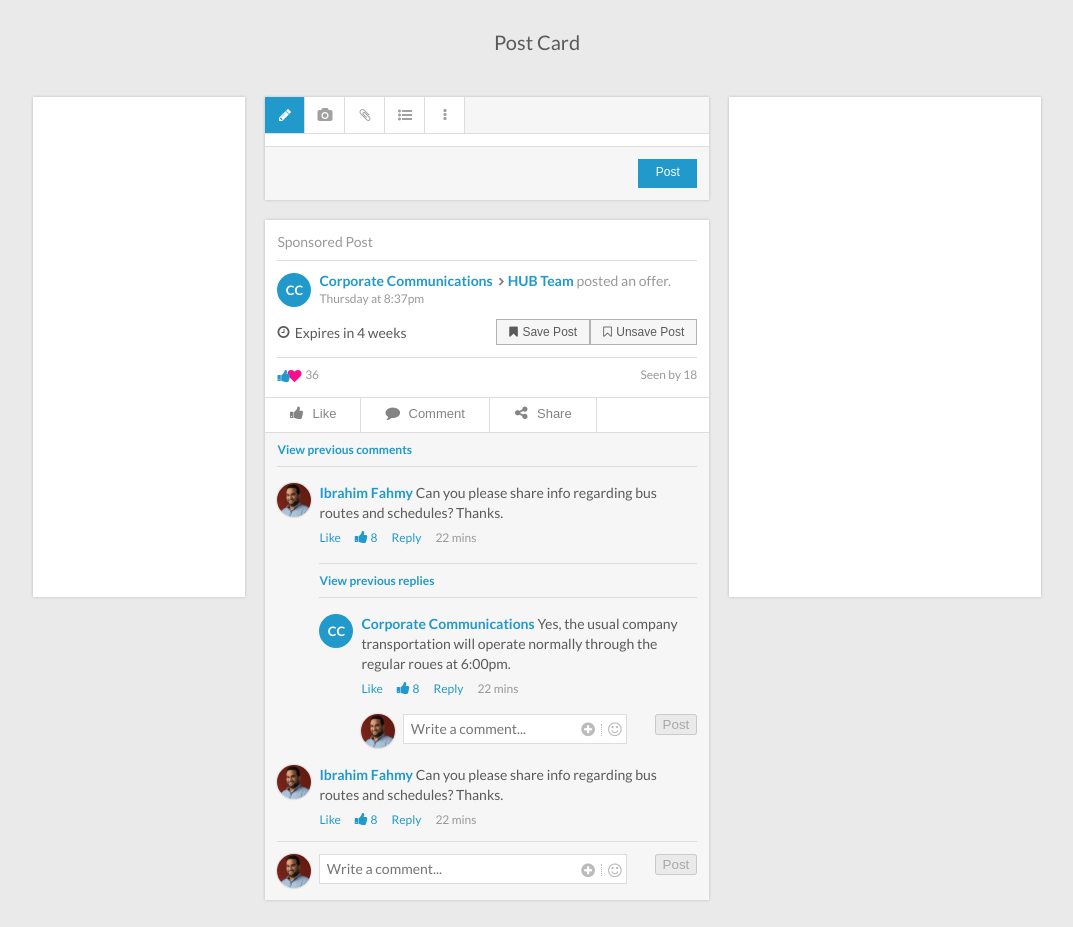
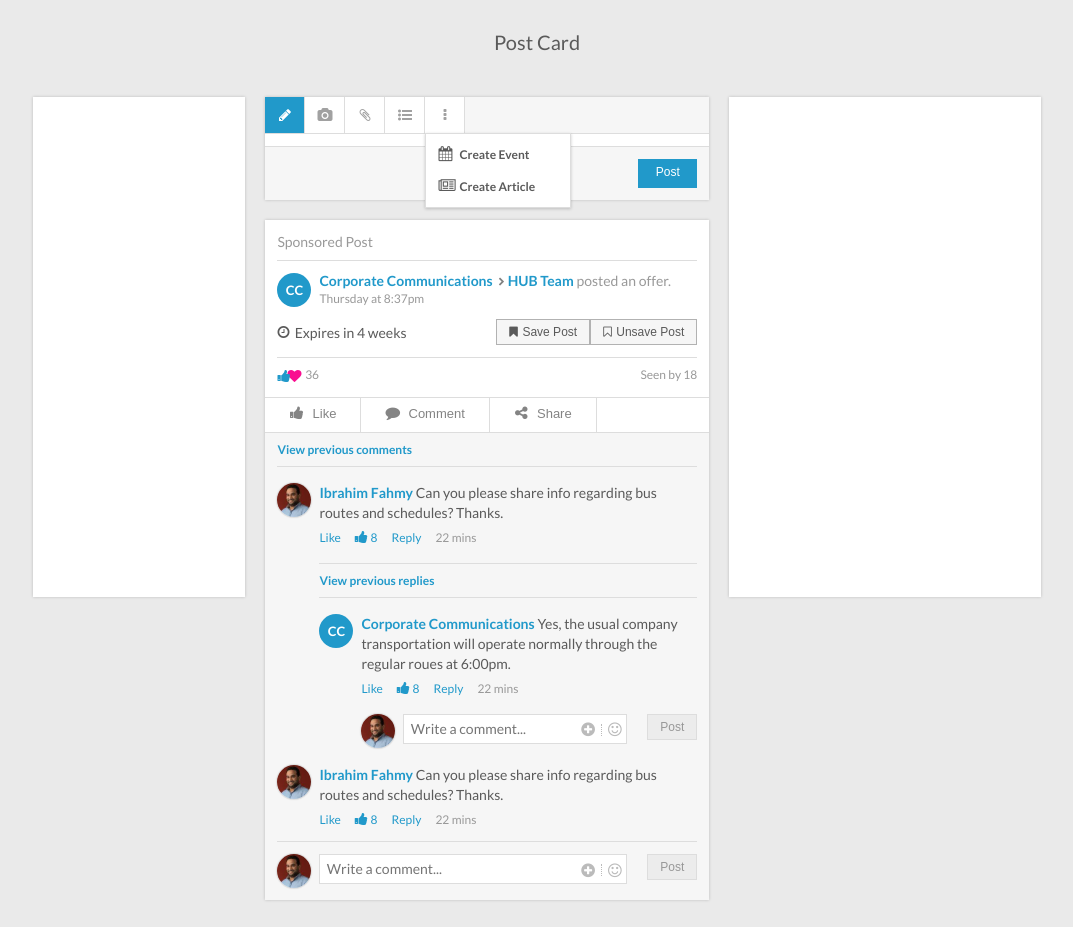
Before and after one commit to hamed-farag/Nebula-UI-Core, a website: page index.html in a window 1280 px wide. Shown: the part 3200-4127 px from the top of the page, without its empty margins (103-1176 px from the left). Drawn offline with Linux system fonts and the light colour scheme.

Commit message:
add dropdown button to create post

```diff
--- a/index.html
+++ b/index.html
@@ -228,9 +228,9 @@
 							<li><button><i class="fa fa-paperclip"></i></button></li>
 							<li><button><i class="fa fa-list-ul"></i></button></li>
 							<li>
-								<div class="dropdown dropdown-open">
+								<div class="dropdown small dropdown-open">
 									<button class="dropdown-trigger"><i class="fa fa-ellipsis-v"></i></button>
-									<ul class="dropdown-content" style="display:none">
+									<ul class="dropdown-content">
 										<li><a href="#" data-fi-modal="#CreateEvent"><i class="fa fa-calendar"></i> <span>Create Event</span></a></li>
 										<li><a href="#"><i class="fa fa-newspaper-o"></i> <span>Create Article</span></a></li>
 									</ul>
--- a/scss/components/_button.scss
+++ b/scss/components/_button.scss
@@ -1,4 +1,4 @@
-button{
+.button{
     font-size: 0.75rem;
     transition: color 0.15s, background-color 0.15s, border-color 0.15s;
     cursor: pointer;
@@ -66,3 +66,54 @@ button{
     -webkit-box-shadow: none;
     box-shadow: none;
 }
+
+.dropdown{
+    position: relative;
+    display: inline-block;
+    vertical-align: middle;
+    &.dropdown-open > .dropdown-content{
+        display: block;
+    }
+    &.small > .dropdown-content{
+        width: auto;
+        min-width: 9rem;
+        white-space: nowrap;
+    }
+    .dropdown-trigger{
+        display: block;
+    }
+    .dropdown-content{
+        display: none;
+        font-size: 0.75rem;
+        z-index: 3;
+        position: absolute;
+        top: 100%;
+        left: 0;
+        width: 12rem;
+        background-color: #fff;
+        box-shadow: 0px 1px 3px 0px rgba(0,0,0,0.2);
+        border:solid 1px #ddd;
+        margin: 0;
+        padding: 0.375em 0;
+        li{
+            width:100%;
+            a{
+                display: block;
+                padding: 0.5rem 0.75rem;
+                line-height: 1.25;
+                color: $default-grey-color;
+                text-decoration: none;
+                font-weight: 700;
+                i{
+                    font-size: 1.25em;
+                    width: 1.25em;
+                    margin-top: 0;
+                }
+                &:hover, &:focus{
+                    background-color: #f6f6f6;
+                }
+            }
+
+        }
+    }
+}
--- a/scss/components/_createPost.scss
+++ b/scss/components/_createPost.scss
@@ -26,6 +26,10 @@
                         background-color: #1278a2;
                     }
                 }
+                .dropdown-content {
+                    margin: 0;
+                    margin-left: -1px;
+                }
             }
         }
     }
```
Also changed, not shown: dist/nebula-ui.css.
